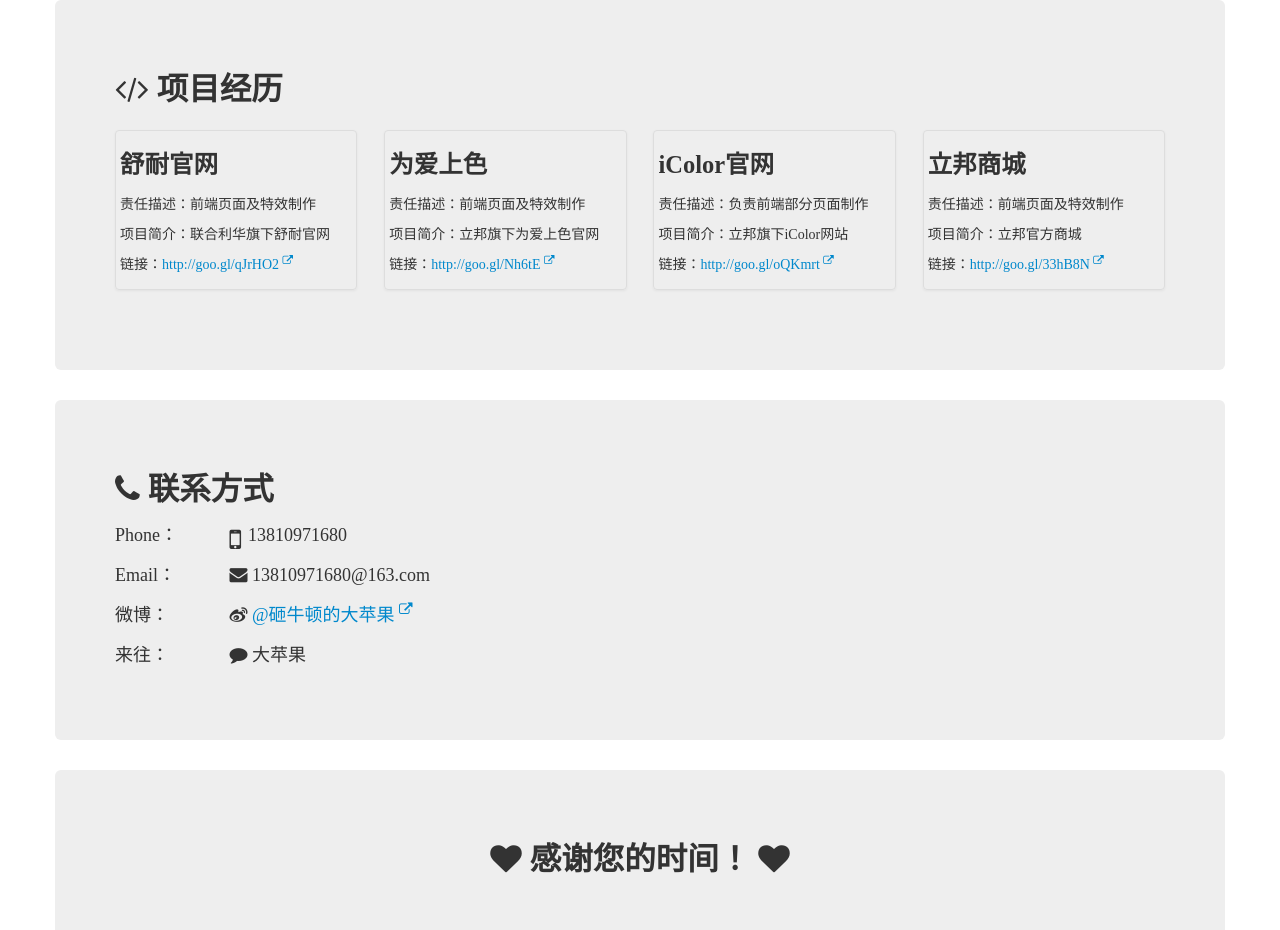
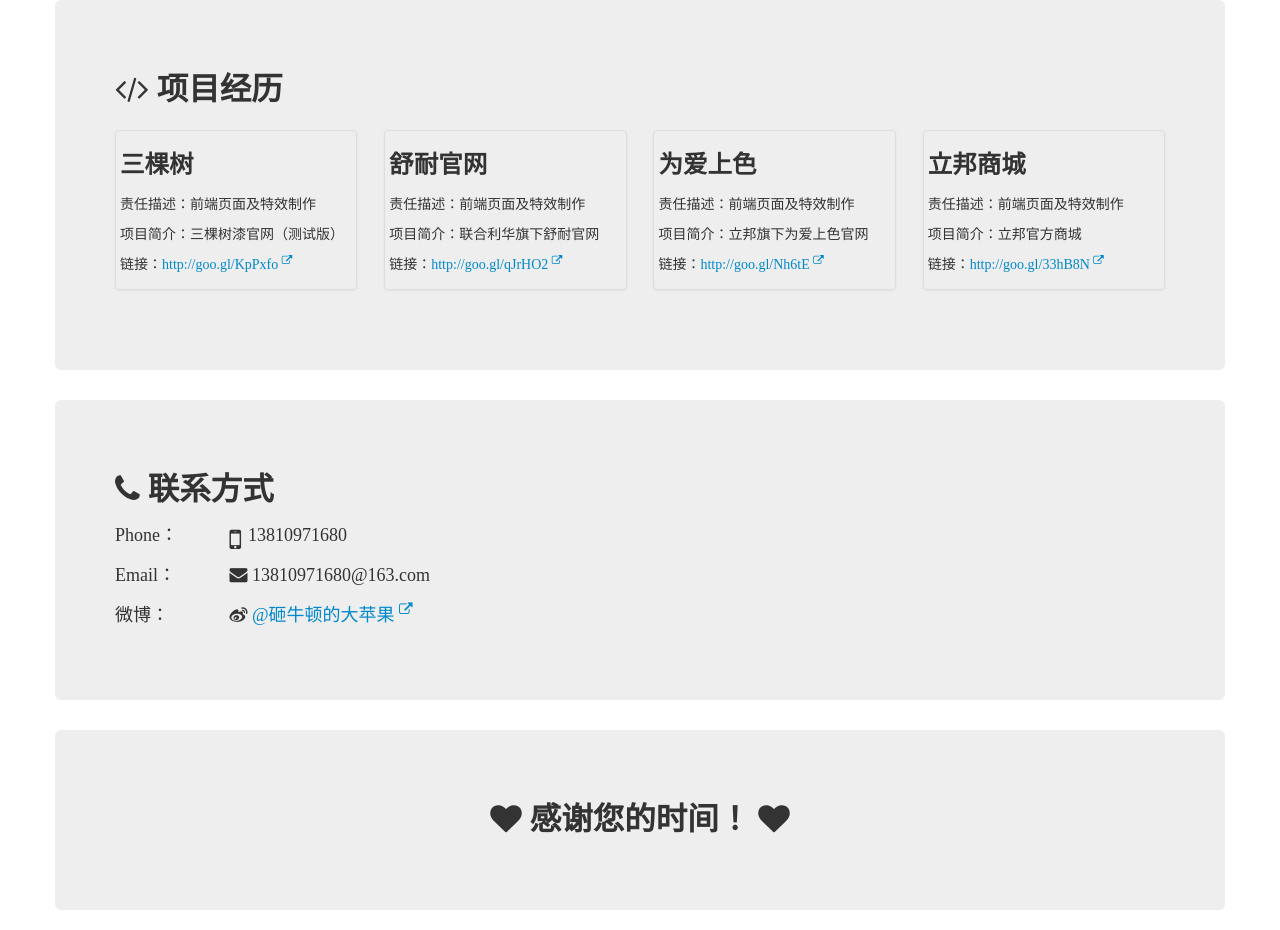
Before and after one commit to rabbitz/stenders.github.io, a plain HTML site: page resume.html in a window 1280 px wide. Shown: the part 1820-2750 px from the top of the page. Drawn offline with Linux system fonts and the light colour scheme.

Commit message:
update projects

```diff
--- a/resume.html
+++ b/resume.html
@@ -127,6 +127,14 @@
 				<ul class="thumbnails">
 					<li class="span3">
 						<div class="thumbnail">
+							<h3>三棵树</h3>
+							<p>责任描述：前端页面及特效制作</p>
+							<p>项目简介：三棵树漆官网（测试版）</p>
+							<p>链接：<a href="http://goo.gl/KpPxfo" target="_blank">http://goo.gl/KpPxfo <sup><i class="fa fa-external-link"></i></sup></a></p>
+						</div>
+					</li>
+					<li class="span3">
+						<div class="thumbnail">
 							<h3>舒耐官网</h3>
 							<p>责任描述：前端页面及特效制作</p>
 							<p>项目简介：联合利华旗下舒耐官网</p>
@@ -139,14 +147,6 @@
 							<p>责任描述：前端页面及特效制作</p>
 							<p>项目简介：立邦旗下为爱上色官网</p>
 							<p>链接：<a href="http://goo.gl/Nh6tE" target="_blank">http://goo.gl/Nh6tE <sup><i class="fa fa-external-link"></i></sup></a></p>
-						</div>
-					</li>
-					<li class="span3">
-						<div class="thumbnail">
-							<h3>iColor官网</h3>
-							<p>责任描述：负责前端部分页面制作</p>
-							<p>项目简介：立邦旗下iColor网站</p>
-							<p>链接：<a href="http://goo.gl/oQKmrt" target="_blank">http://goo.gl/oQKmrt <sup><i class="fa fa-external-link"></i></sup></a></p>
 						</div>
 					</li>
 					<li class="span3">
@@ -166,7 +166,7 @@
 				<li><span>Phone：</span> <i class="fa fa-mobile-phone icon-2"></i> 13810971680</li>
 				<li><span>Email：</span> <i class="fa fa-envelope"></i> 13810971680@163.com</li>
 				<li><span>微博：</span> <i class="fa fa-weibo"></i> <a href="http://weibo.com/stender" target="_blank">@砸牛顿的大苹果 <sup><i class="fa fa-external-link"></i></sup></a>
-				<li><span>来往：</span> <i class="fa fa-comment"></i> 大苹果
+				<!-- <li><span>来往：</span> <i class="fa fa-comment"></i> 大苹果 -->
 				</li>
 			</ul>
 		</div>
```
